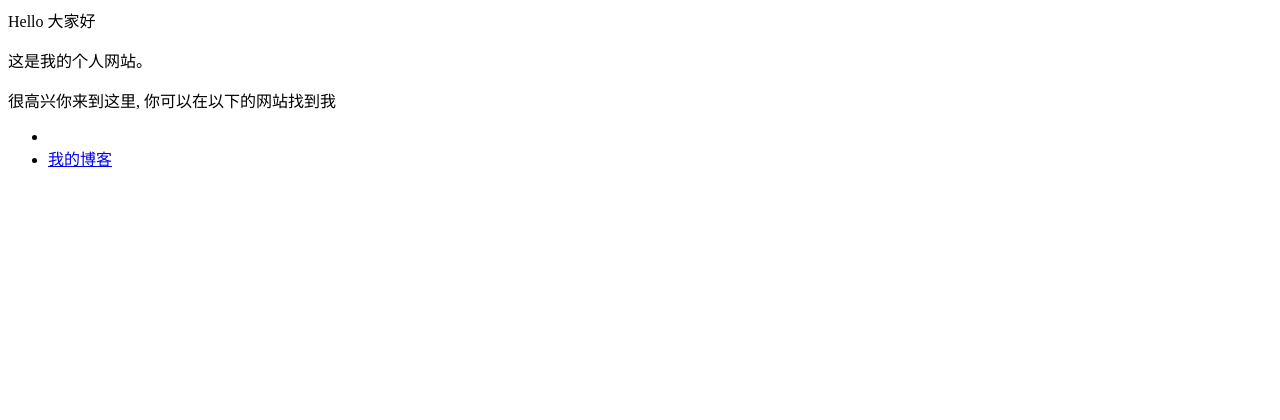
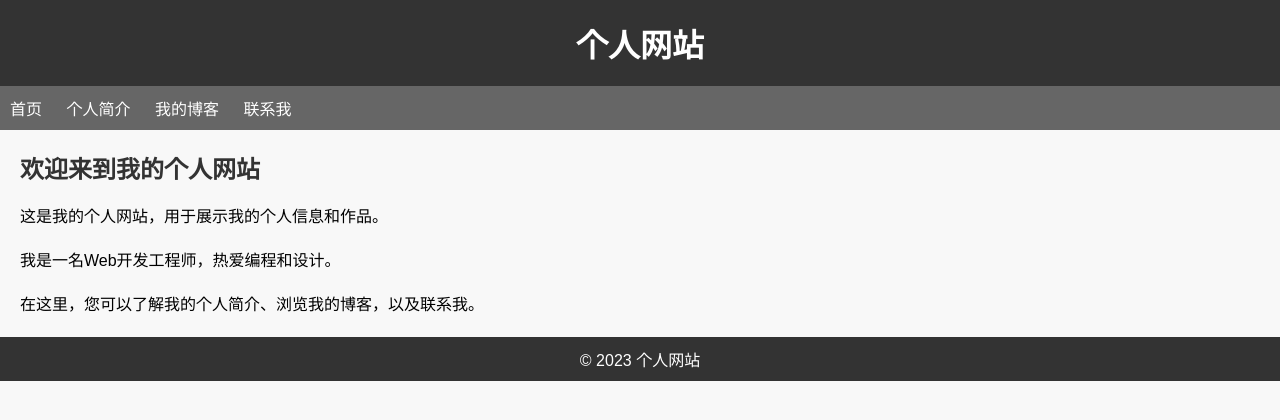
Before and after one commit to Coldchen99/Coldchen99.github.io, a plain HTML site: page index.html in a window 1280 px wide. Drawn offline with Linux system fonts and the light colour scheme.

Commit message:
Update index.html

```diff
--- a/index.html
+++ b/index.html
@@ -1,8 +1,83 @@
-<p>Hello 大家好</p>
-<p>这是我的个人网站。 </p>
-<p>很高兴你来到这里, 你可以在以下的网站找到我</p>
+<!DOCTYPE html>
+<html>
+<head>
+	<title>个人网站</title>
+	<meta charset="UTF-8">
+	<meta name="viewport" content="width=device-width, initial-scale=1.0">
+	<style>
+		body {
+			background-color: #f8f8f8;
+			font-family: Arial, sans-serif;
+			margin: 0;
+			padding: 0;
+		}
 
-<ul>
-  <li>  </li>
-  <li> <a href="http://baidu.com">我的博客</a> </li>
-</ul>
+		header {
+			background-color: #333;
+			color: #fff;
+			padding: 20px;
+			text-align: center;
+		}
+
+		h1 {
+			margin: 0;
+		}
+
+		nav {
+			background-color: #666;
+			color: #fff;
+			padding: 10px;
+		}
+
+		nav a {
+			color: #fff;
+			text-decoration: none;
+			margin-right: 20px;
+		}
+
+		nav a:hover {
+			color: #ff6600;
+		}
+
+		main {
+			margin: 20px;
+		}
+
+		h2 {
+			color: #333;
+		}
+
+		p {
+			line-height: 1.5;
+			margin-bottom: 20px;
+		}
+
+		footer {
+			background-color: #333;
+			color: #fff;
+			padding: 10px;
+			text-align: center;
+		}
+	</style>
+</head>
+<body>
+	<header>
+		<h1>个人网站</h1>
+	</header>
+	<nav>
+		<a href="#">首页</a>
+		<a href="#">个人简介</a>
+		<a href="#">我的博客</a>
+		<a href="#">联系我</a>
+	</nav>
+	<main>
+		<h2>欢迎来到我的个人网站</h2>
+		<p>这是我的个人网站，用于展示我的个人信息和作品。</p>
+		<p>我是一名Web开发工程师，热爱编程和设计。</p>
+		<p>在这里，您可以了解我的个人简介、浏览我的博客，以及联系我。</p>
+	</main>
+	<footer>
+		&copy; 2023 个人网站
+	</footer>
+</body>
+</html>
```
